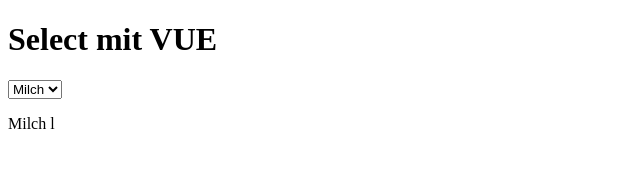
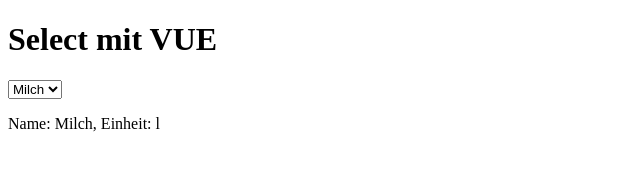
Before and after one commit to meisterk/vue-select, a plain HTML site: page index.html in a window 1280 px wide. Shown: the whole page, without its empty margins (0-640 px from the left). Drawn offline with nearby package versions, Linux system fonts and the light colour scheme.

Commit message:
Change output

```diff
--- a/index.html
+++ b/index.html
@@ -13,7 +13,7 @@
                 {{ eintrag.name }}
             </option>
         </select>
-        <p>{{ ausgewaehlt }}  {{ einheit }}</p>
+        <p>Name: {{ ausgewaehlt }}, Einheit: {{ einheit }}</p>
     </div>
     <script src="https://unpkg.com/vue@next"></script>
     <script src="app.js"></script>
```
